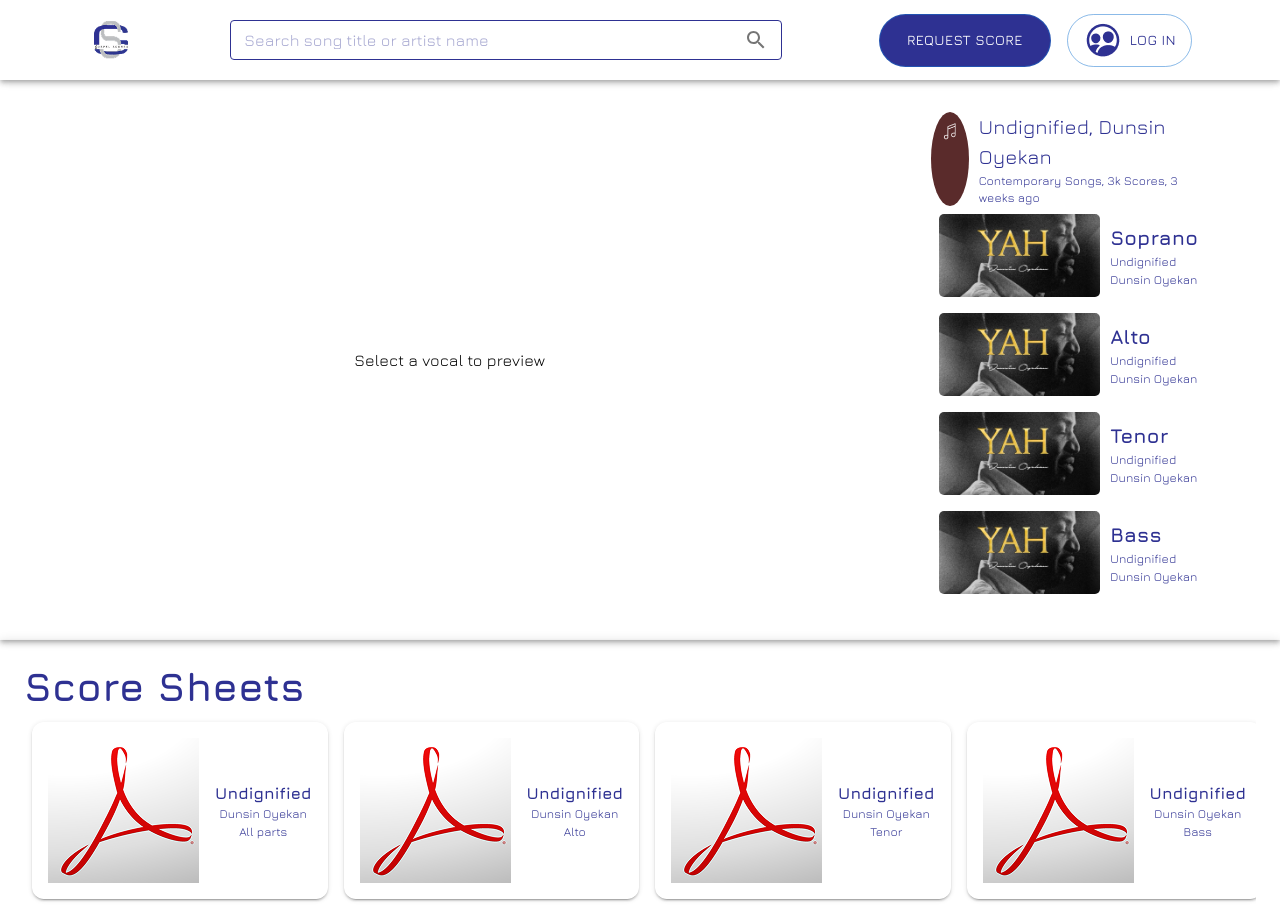
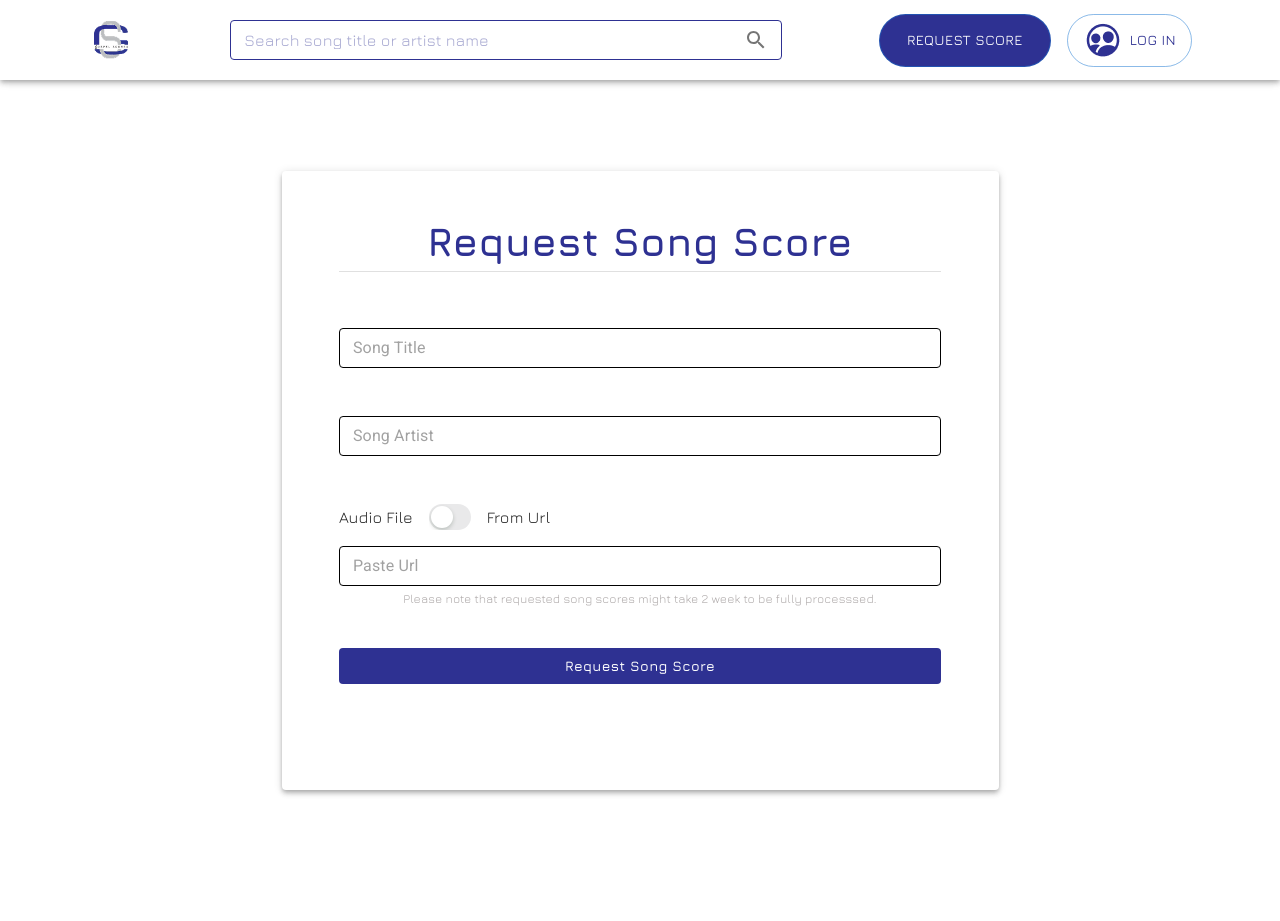
Before and after one commit to Emmagold01/gospelscores, a React (Vite) app: page / in a window 1280 px wide. After the commit the page ends 880 px from the top, so only its background shows below. Built offline with nearby package versions, Linux system fonts and the light colour scheme.

Commit message:
feat(song-request): create song request component

```diff
--- a/src/App.tsx
+++ b/src/App.tsx
@@ -5,10 +5,11 @@
 import './App.css';
 import { useState } from 'react';
 import { Navbar } from './components/Navbar';
-import { ScorePreview } from './components/ScorePreview';
+// import { ScorePreview } from './components/ScorePreview';
 // import { Genre } from './components/Genre';
 // import { Songs } from './components/Songs';
 // import { Auth } from './components/Auth';
+import { SongRequest } from './components/SongRequest';
 
 function App() {
   const [active, setActive] = useState('Contemporary Songs');
@@ -16,10 +17,11 @@
   return (
     <>
       <Navbar />
-      {/* <Genre active={active} setActive={setActive} />
-      <Songs active={active} />
-      <Auth /> */}
-      <ScorePreview />
+      {/* <Genre active={active} setActive={setActive} /> */}
+      {/* <Songs active={active} /> */}
+      {/* <Auth /> */}
+      {/* <ScorePreview /> */}
+      <SongRequest />
     </>
   );
 }
--- /dev/null
+++ b/src/components/IOSSwitch.tsx
@@ -0,0 +1,41 @@
+import { styled } from '@mui/material/styles';
+import Switch from '@mui/material/Switch';
+
+const IOSSwitch = styled(Switch)(({ theme }) => ({
+  width: 42,
+  height: 26,
+  padding: 0,
+  display: 'flex',
+  '&:active .MuiSwitch-thumb': {
+    width: 22,
+  },
+  '& .MuiSwitch-switchBase': {
+    padding: 2,
+    '&.Mui-checked': {
+      transform: 'translateX(16px)',
+      color: '#fff',
+      '& + .MuiSwitch-track': {
+        backgroundColor: '#2E3192',
+        opacity: 1,
+        border: 0,
+      },
+    },
+  },
+  '& .MuiSwitch-thumb': {
+    boxShadow: '0 2px 4px 0 rgb(0 35 11 / 20%)',
+    width: 22,
+    height: 22,
+    borderRadius: 11,
+    transition: theme.transitions.create(['width'], {
+      duration: 200,
+    }),
+  },
+  '& .MuiSwitch-track': {
+    borderRadius: 26 / 2,
+    opacity: 1,
+    backgroundColor: theme.palette.mode === 'dark' ? '#39393D' : '#E9E9EA',
+    boxSizing: 'border-box',
+  },
+}));
+
+export default IOSSwitch;
--- /dev/null
+++ b/src/components/SongRequest.tsx
@@ -0,0 +1,163 @@
+import {
+  Box,
+  Paper,
+  Container,
+  Typography,
+  Divider,
+  TextField,
+  Button,
+} from '@mui/material';
+import { ChangeEvent, useState } from 'react';
+import IOSSwitch from './IOSSwitch';
+
+export const SongRequest = () => {
+  const [useAudioFile, setUseAudioFile] = useState(false);
+
+  type SongData = {
+    title: string;
+    artist: string;
+    url: string;
+  };
+  const [songData, setSongData] = useState<SongData>({} as SongData);
+
+  function handleChange(e: ChangeEvent<HTMLInputElement>) {
+    const key = e.target.name;
+    const value = e.target.value;
+    setSongData({ ...songData, [key]: value });
+  }
+
+  function handleSubmit(e: React.FormEvent<HTMLFormElement>) {
+    e.preventDefault();
+  }
+
+  return (
+    <Box
+      sx={{
+        display: 'flex',
+        justifyContent: 'center',
+        alignItems: 'center',
+        height: '100vh',
+      }}
+    >
+      <Paper elevation={4} sx={{ width: '717px', height: '619px' }}>
+        <Container maxWidth="lg">
+          <Typography
+            sx={{
+              textAlign: 'center',
+              fontSize: { xs: '20px', sm: '40px' },
+              fontFamily: 'jura',
+              fontWeight: '700',
+              textTransform: 'none',
+              pt: 5,
+              color: '#2e3192',
+            }}
+          >
+            Request Song Score
+          </Typography>
+          <Divider sx={{ width: '90%', mx: 'auto' }} />
+
+          <Box
+            component="form"
+            onSubmit={handleSubmit}
+            sx={{ pt: 7, width: { xs: '100%', sm: '90%' }, mx: 'auto' }}
+          >
+            <TextField
+              fullWidth
+              size="small"
+              type="text"
+              name="title"
+              placeholder="Song Title"
+              onChange={handleChange}
+              sx={{
+                '& fieldset': { borderColor: '#000' },
+                mb: 6,
+                '& .MuiOutlinedInput-root': {
+                  '&.Mui-focused fieldset': {
+                    borderColor: 'inherit',
+                  },
+                },
+              }}
+            />
+
+            <TextField
+              fullWidth
+              size="small"
+              type="text"
+              name="artist"
+              placeholder="Song Artist"
+              onChange={handleChange}
+              sx={{
+                '& fieldset': { borderColor: '#000' },
+                mb: 3,
+                '& .MuiOutlinedInput-root': {
+                  '&.Mui-focused fieldset': {
+                    borderColor: 'inherit',
+                  },
+                },
+              }}
+            />
+
+            <Box
+              sx={{
+                display: 'flex',
+                alignItems: 'center',
+                gap: 2,
+                mt: 3,
+              }}
+            >
+              <Typography fontFamily="jura">Audio File</Typography>
+              <IOSSwitch
+                checked={useAudioFile}
+                onChange={() => setUseAudioFile(!useAudioFile)}
+              />
+              <Typography fontFamily="jura">From Url</Typography>
+            </Box>
+
+            <TextField
+              fullWidth
+              size="small"
+              type="text"
+              name="url"
+              placeholder="Paste Url"
+              onChange={handleChange}
+              sx={{
+                '& fieldset': { borderColor: '#000' },
+                mt: 2,
+                '& .MuiOutlinedInput-root': {
+                  '&.Mui-focused fieldset': {
+                    borderColor: 'inherit',
+                  },
+                },
+              }}
+            />
+            <Typography
+              fontSize="12px"
+              color="#ADA8A8"
+              fontFamily="jura"
+              textAlign="center"
+              mt={0.5}
+            >
+              Please note that requested song scores might take 2 week to be
+              fully processsed.
+            </Typography>
+
+            <Button
+              type="submit"
+              fullWidth
+              sx={{
+                fontWeight: '600',
+                color: 'white',
+                fontFamily: 'jura',
+                bgcolor: '#2E3192',
+                textTransform: 'none',
+                mt: 5,
+              }}
+            >
+              Request Song Score
+            </Button>
+          </Box>
+        </Container>
+      </Paper>
+    </Box>
+  );
+};
```
